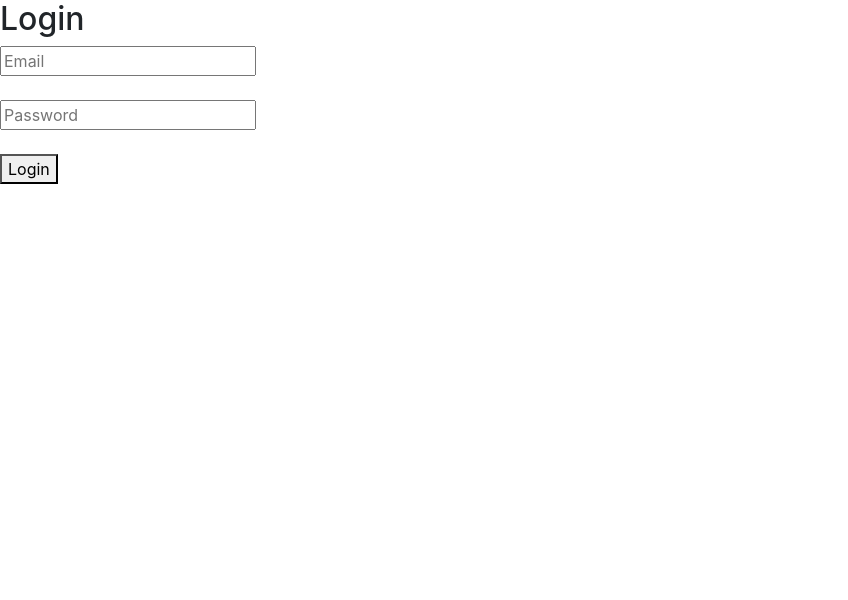
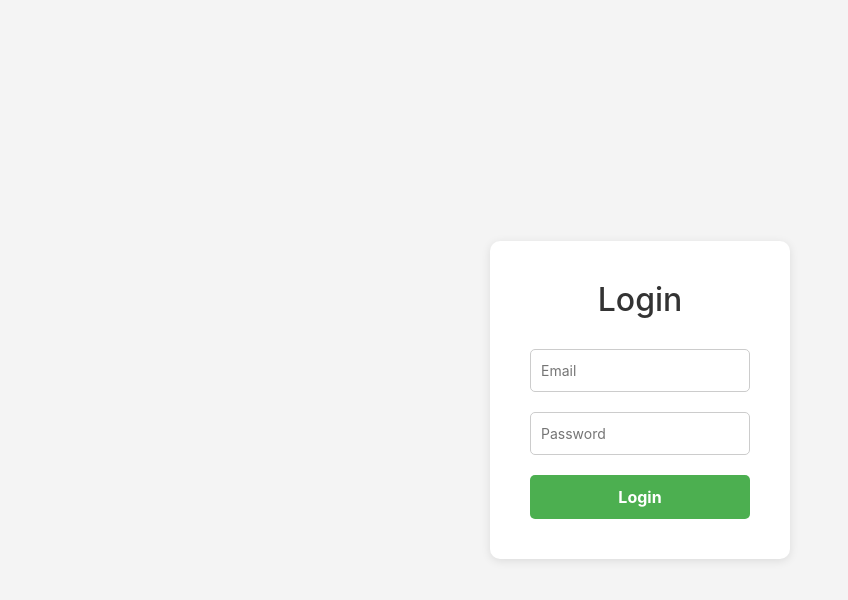
Before and after one commit to santhu643/Expense-Tracker---API, a React (Vite) app in the folder frontend/: page / in a window 1280 px wide. Shown: the top 600 px of the page, without its empty margins (0-848 px from the left). Built offline with nearby package versions, Linux system fonts and the light colour scheme.

Commit message:
button ui

```diff
--- a/frontend/src/Login.jsx
+++ b/frontend/src/Login.jsx
@@ -17,21 +17,79 @@ const Login = () => {
         },
       });
 
-      alert('Login successful:', res.data);
+      alert('Login successful');
       navigate('/index');
     } catch (error) {
       console.error('Login failed:', error.response?.data || error.message);
+      alert('Login failed: ' + (error.response?.data?.message || 'Invalid credentials'));
     }
   };
 
   return (
-    <div>
-      <h2>Login</h2>
-      <input type="email" placeholder="Email" value={email} onChange={(e) => setEmail(e.target.value)} required /><br/><br/>
-      <input type="password" placeholder="Password" value={password} onChange={(e) => setPassword(e.target.value)} required/><br/><br/>
-      <button onClick={handleLogin}>Login</button>
+    <div style={styles.container}>
+      <div style={styles.card}>
+        <h2 style={styles.title}>Login</h2>
+        <input
+          type="email"
+          placeholder="Email"
+          value={email}
+          onChange={(e) => setEmail(e.target.value)}
+          required
+          style={styles.input}
+        />
+        <input
+          type="password"
+          placeholder="Password"
+          value={password}
+          onChange={(e) => setPassword(e.target.value)}
+          required
+          style={styles.input}
+        />
+        <button onClick={handleLogin} style={styles.button}>Login</button>
+      </div>
     </div>
   );
 };
 
+const styles = {
+  container: {
+    height: '100vh',
+    display: 'flex',
+    justifyContent: 'center',
+    alignItems: 'center',
+    backgroundColor: '#f4f4f4',
+  },
+  card: {
+    padding: '40px',
+    borderRadius: '10px',
+    backgroundColor: '#ffffff',
+    boxShadow: '0 2px 10px rgba(0, 0, 0, 0.1)',
+    display: 'flex',
+    flexDirection: 'column',
+    width: '300px',
+    gap: '20px',
+  },
+  title: {
+    textAlign: 'center',
+    marginBottom: '10px',
+    color: '#333',
+  },
+  input: {
+    padding: '10px',
+    borderRadius: '5px',
+    border: '1px solid #ccc',
+    fontSize: '14px',
+  },
+  button: {
+    padding: '10px',
+    borderRadius: '5px',
+    border: 'none',
+    backgroundColor: '#4CAF50',
+    color: '#fff',
+    fontWeight: 'bold',
+    cursor: 'pointer',
+    transition: 'background-color 0.3s',
+  },
+};
+
 export default Login;
--- a/frontend/src/index.jsx
+++ b/frontend/src/index.jsx
@@ -163,11 +163,25 @@ import axios from "axios";
         <tbody>
           {expdata.map((dt,index)=>
             <tr key={dt._id}>
-              <td>{index+1}</td>
-              <td>{dt.desc}</td>
-              <td>{dt.amt}</td>
-              <td>{dt.catog}</td>
-              <td><button onClick={()=>updexp(dt)} data-toggle="modal" data-target="#exampleModal">Edit</button>&nbsp;<button value={dt._id} onClick={(e)=>delexp(e.target.value)}>Delete</button></td>
+              <td style={styles.td}>{index+1}</td>
+              <td style={styles.td}>{dt.desc}</td>
+              <td style={styles.td}>{dt.amt}</td>
+              <td style={styles.td}>{dt.catog}</td>
+              <td style={styles.td}>
+                <button
+                  onClick={() => updexp(dt)}
+                  style={styles.editButton}
+                >
+                  ✏️ Edit
+                </button>
+                <button
+                  value={dt._id}
+                  onClick={(e) => delexp(e.target.value)}
+                  style={styles.deleteButton}
+                >
+                  🗑️ Delete
+                </button>
+              </td>
 
             </tr>
           )}
@@ -201,6 +215,56 @@ import axios from "axios";
 
 
 const styles = {
+  editButton: {
+    padding: "6px 12px",
+    marginRight: "8px",
+    border: "none",
+    borderRadius: "5px",
+    backgroundColor: "#1976d2", // Blue
+    color: "#fff",
+    cursor: "pointer",
+    fontWeight: "bold",
+    transition: "background 0.2s",
+  },
+
+  deleteButton: {
+    padding: "6px 12px",
+    border: "none",
+    borderRadius: "5px",
+    backgroundColor: "#d32f2f", // Red
+    color: "#fff",
+    cursor: "pointer",
+    fontWeight: "bold",
+    transition: "background 0.2s",
+  },
+
+  tableButton: {
+    padding: "6px 12px",
+    margin: "2px",
+    borderRadius: "4px",
+    border: "1px solid #4caf50",
+    backgroundColor: "#e8f5e9",
+    cursor: "pointer",
+    fontWeight: "bold",
+  },
+
+  th: {
+    background: "#2196f3",
+    color: "#fff",
+    padding: "10px",
+    textAlign: "center", // <-- center heading
+  },
+  table: {
+    width: "100%",
+    borderCollapse: "collapse",
+    marginTop: "20px",
+  },
+  td: {
+    padding: "10px",
+    borderBottom: "1px solid #ddd",
+    textAlign: "center",
+  },
+
   container: {
     maxWidth: "800px",
     margin: "0 auto",
```
